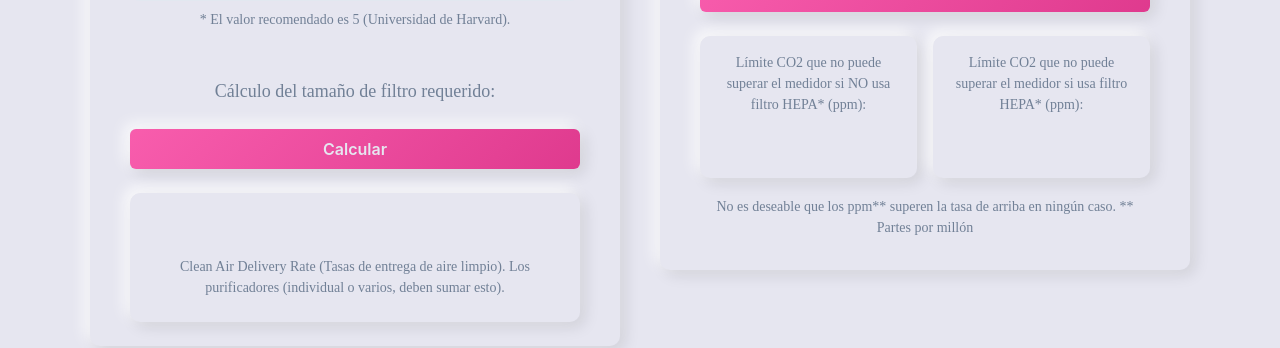
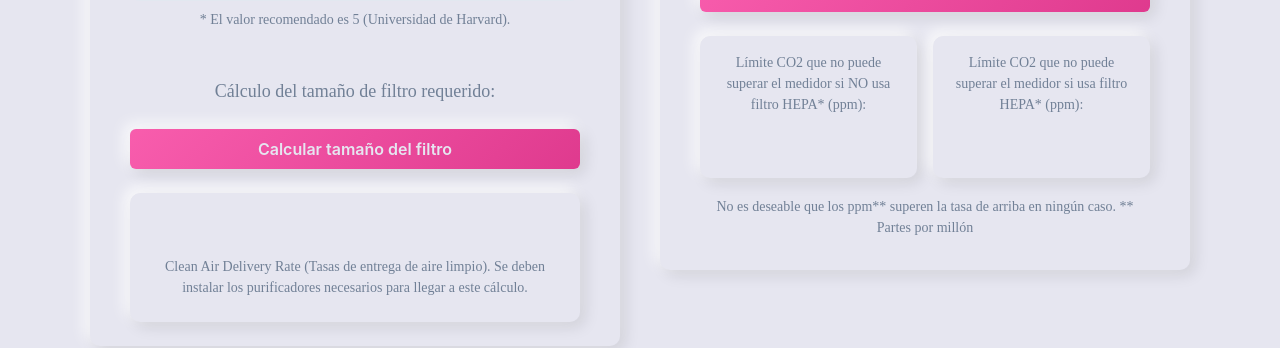
Before and after one commit to teootoledo/co2calculator, a React (Create React App) app: page / in a window 1280 px wide. Shown: the part 888-1236 px from the top of the page. Built offline with nearby package versions, Linux system fonts and the light colour scheme; a web font is replaced by a local one.

Commit message:
Fix issue #6.2 y #6.3

```diff
--- a/src/components/calculadora/CalculadoraCADR.js
+++ b/src/components/calculadora/CalculadoraCADR.js
@@ -180,7 +180,7 @@ const CalculadoraCADR = ({ room, setRoom }) => {
               loadingText="Calculando..."
               className="neuBtn2 neuBackground"
             >
-              Calcular
+              Calcular tamaño del filtro
             </Button>
             <div className="neuBtn py-3">
               <div className={`${!room.cadr && "invisible"} `}>
@@ -194,8 +194,9 @@ const CalculadoraCADR = ({ room, setRoom }) => {
                 fontSize="sm"
                 className="my-2 mx-3"
               >
-                Clean Air Delivery Rate (Tasas de entrega de aire limpio). Los
-                purificadores (individual o varios, deben sumar esto).
+                Clean Air Delivery Rate (Tasas de entrega de aire limpio). Se
+                deben instalar los purificadores necesarios para llegar a este
+                cálculo.
               </Text>
             </div>
           </Stack>
```
